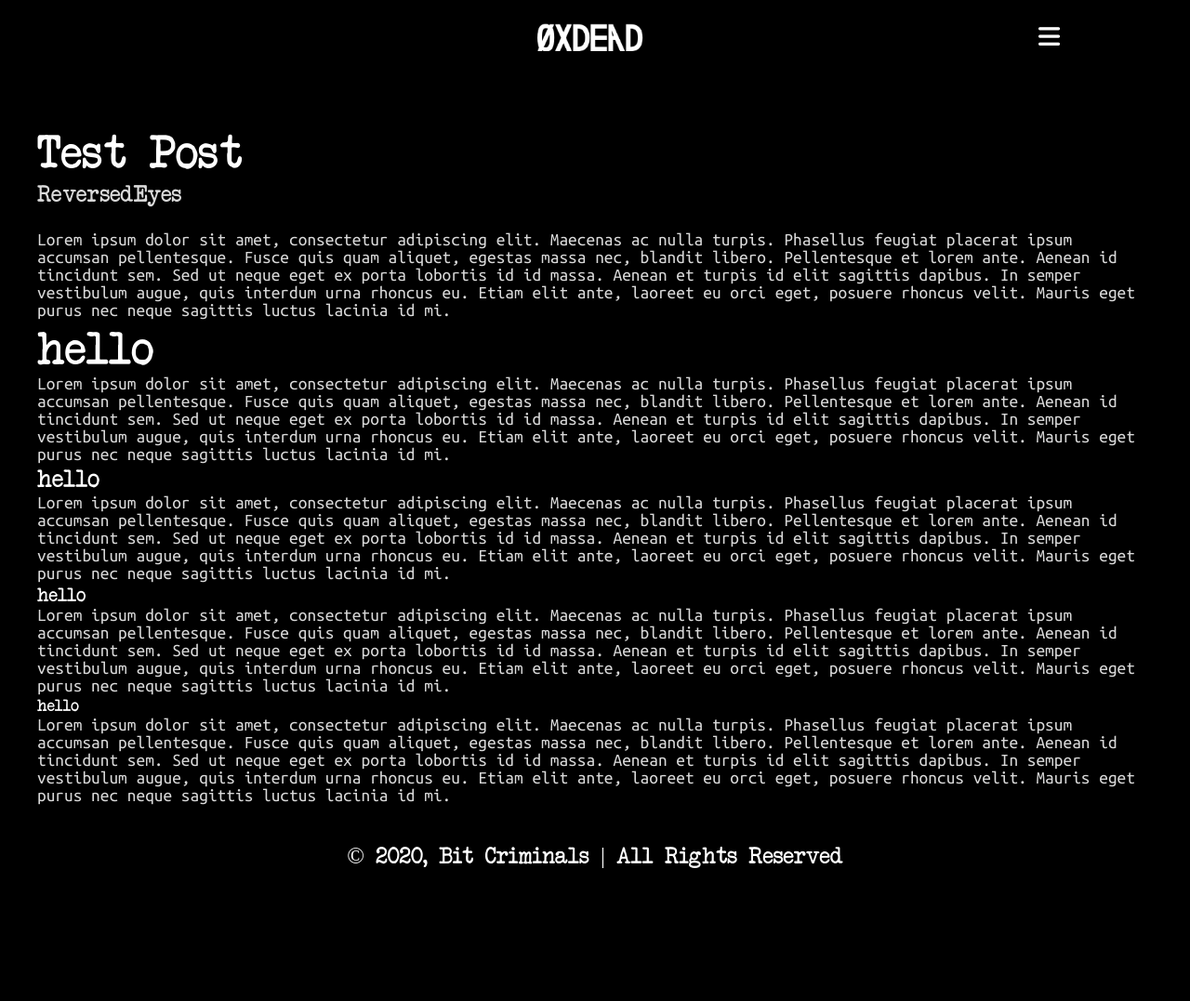
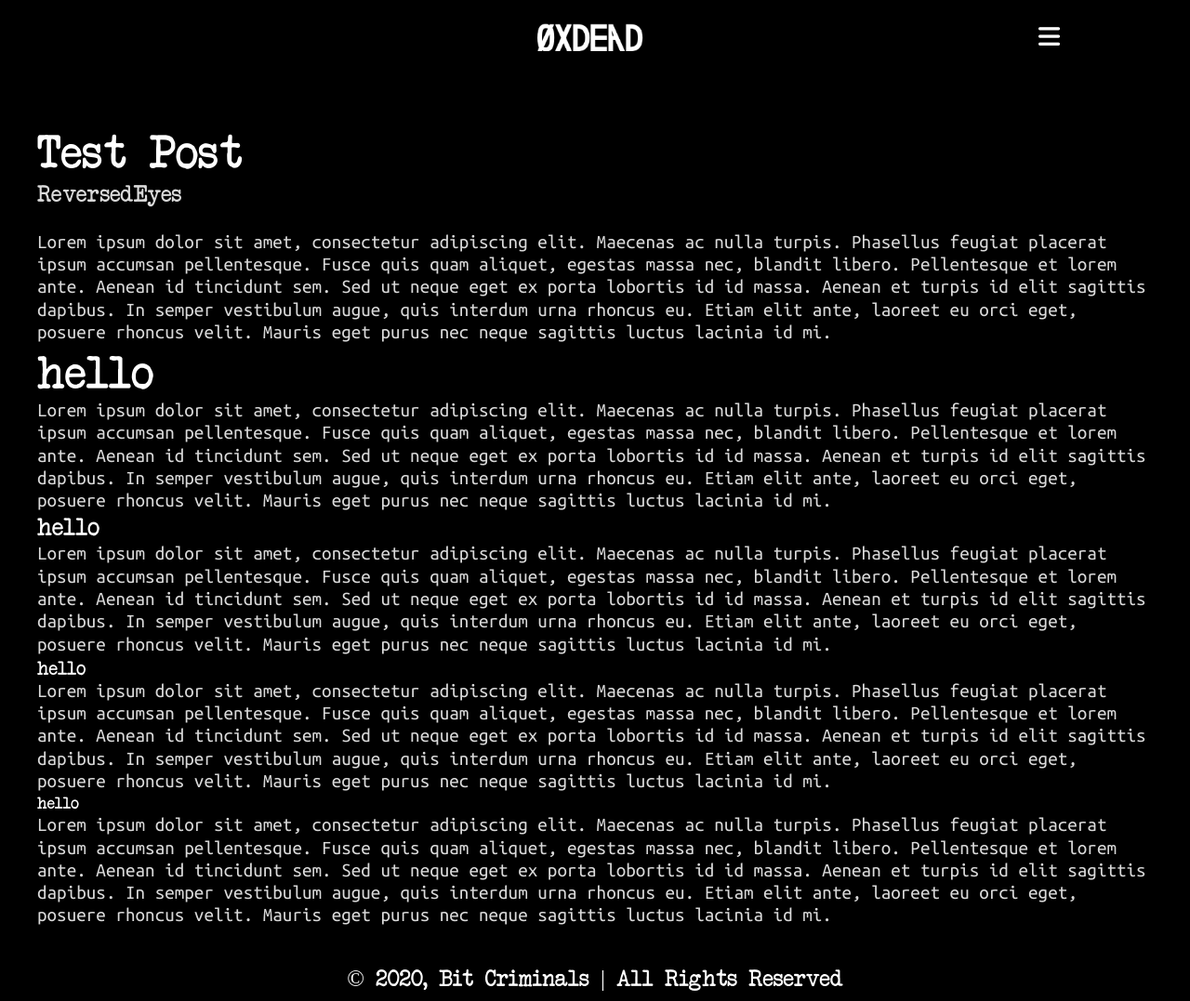
Before and after one commit to bitcriminals/bitcriminals.github.io, a Jekyll site: the page built from _posts/2021-04-29-testpost.md, in a window 1280 px wide and 1077 px high. Shown: the whole window at 93% size. Built offline with Jekyll 4.4.1, drawn with Linux system fonts in a browser that asks for light colours; nearby versions of some CDN libraries.

Commit message:
Updated font size and line heights

```diff
--- a/css/post.css
+++ b/css/post.css
@@ -16,12 +16,13 @@ main {
 }
 
 p {
-    font-size: 1.1em;
     color: #dadada;
 }
 
 p:not(.author) {
     font-family: 'Ubuntu Mono', monospace;
+    font-size: 1em;
+    line-height: 1.15em;
 }
 
 p.author {
@@ -41,4 +42,10 @@ p.author {
     p.author {
         font-size: 1.4em;
     }
+
+    p:not(.author) {
+        font-family: 'Ubuntu Mono', monospace;
+        font-size: 1.2em;
+        line-height: 1.15em;
+    }
 }
```
